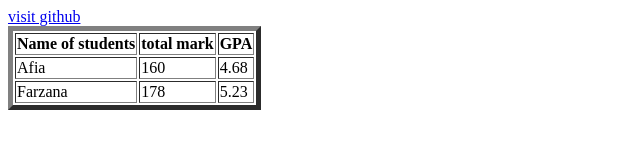
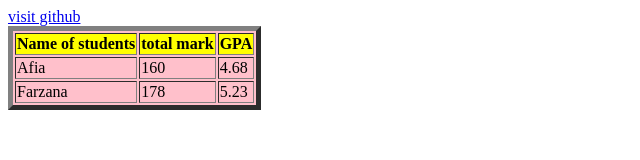
Before and after one commit to NammiRahman/web-dev-course, a plain HTML site: page Lesson3/Activity.html in a window 1280 px wide. Shown: the whole page, without its empty margins (0-640 px from the left). Drawn offline with Linux system fonts and the light colour scheme.

Commit message:
Added color to the table

```diff
--- a/Lesson3/Activity.html
+++ b/Lesson3/Activity.html
@@ -6,8 +6,8 @@
     </head>
     <body>
         <a href="https://github.com/">visit github</a>
-        <table border="5">
-            <tr>
+        <table border="5" bgcolor="pink">
+            <tr bgcolor="yellow">
                 <th>Name of students</th>
                 <th>total mark</th>
                 <th>GPA</th>
```
